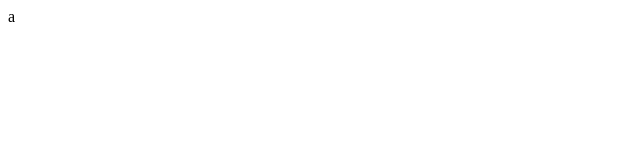
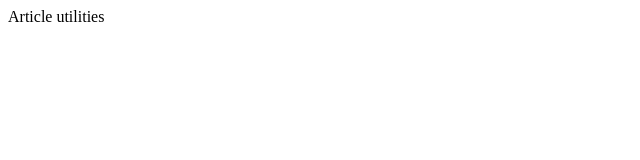
Before and after one commit to frankuxui/music-widgets-components-v2.1, an Astro site: page /util in a window 1280 px wide. Shown: the whole page, without its empty margins (0-640 px from the left). Built offline with nearby package versions, Linux system fonts and the light colour scheme; Astro itself is replaced by a stand-in of ours.

Commit message:
og image

```diff
--- a/src/pages/util.astro
+++ b/src/pages/util.astro
@@ -2,4 +2,4 @@
 
 ---
 
-<article>a</article>
+<article>Article utilities</article>
```
